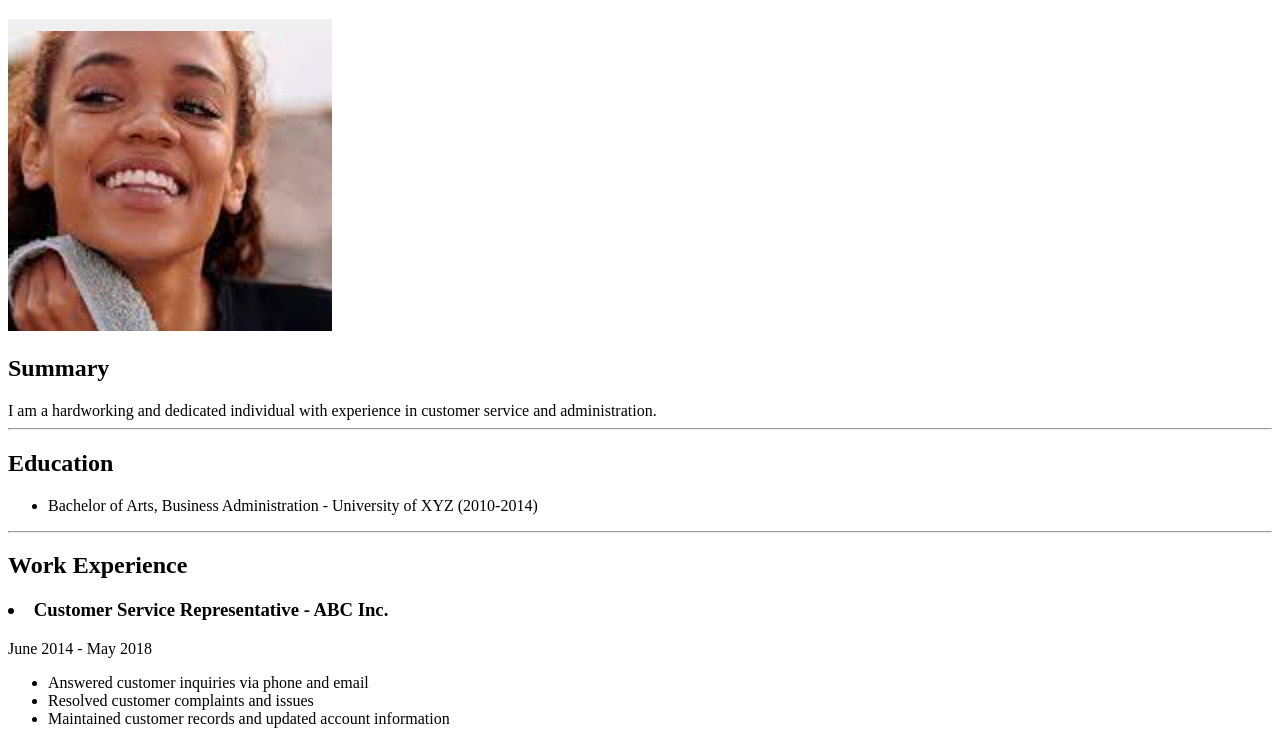
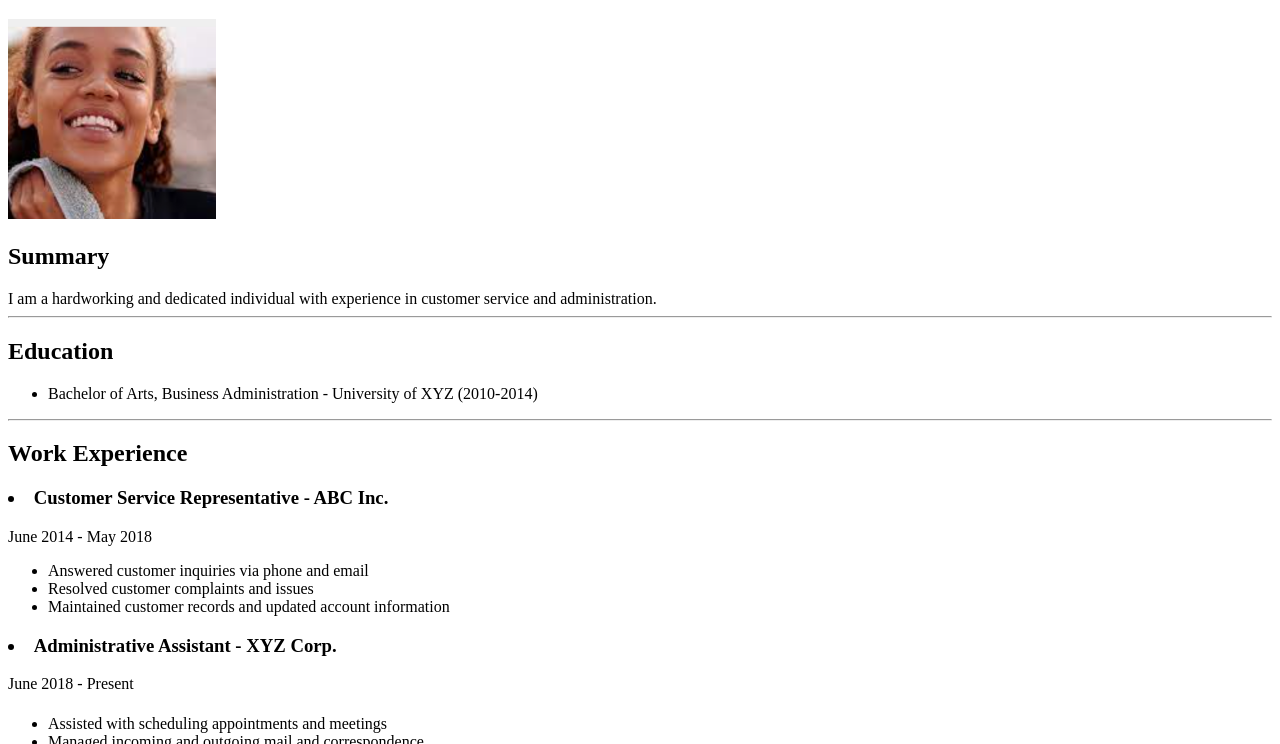
Before and after one commit to joyaaa35/webdev-capstone1, a plain HTML site: page index.html in a window 1280 px wide. Shown: the part 61-805 px from the top of the page. Drawn offline with Linux system fonts and the light colour scheme.

Commit message:
Update index.html

```diff
--- a/index.html
+++ b/index.html
@@ -8,7 +8,7 @@
 </head>
 <body>
    <h1>Michelle Doe</h1>
-   <img src="./Asset/female.png" />
+   <img src="./Asset/female.png" height="200" />
    <h2>Summary</h2>
    <a>I am a hardworking and dedicated individual with experience in customer service and administration.   </a>
     <hr>
```
